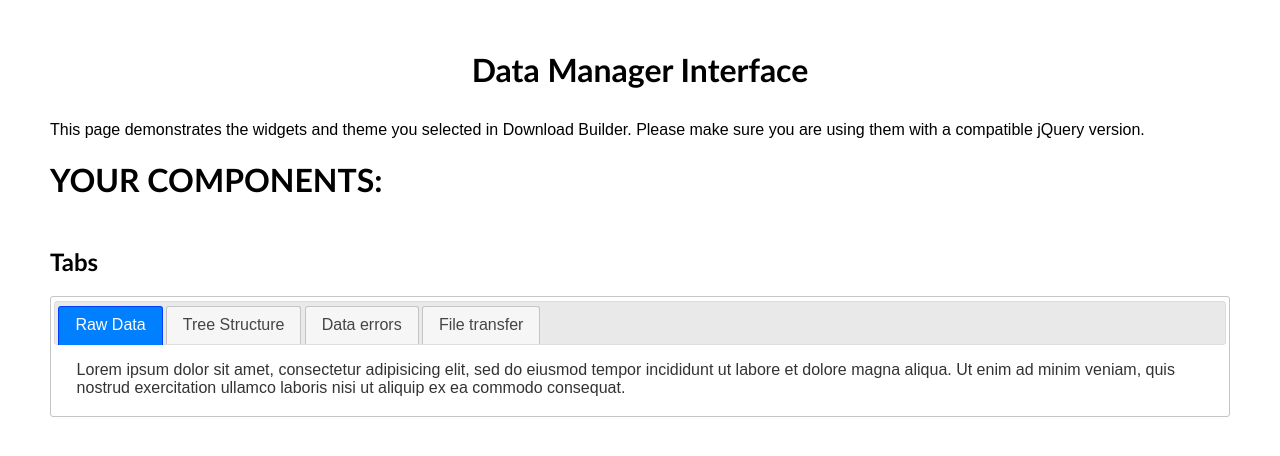
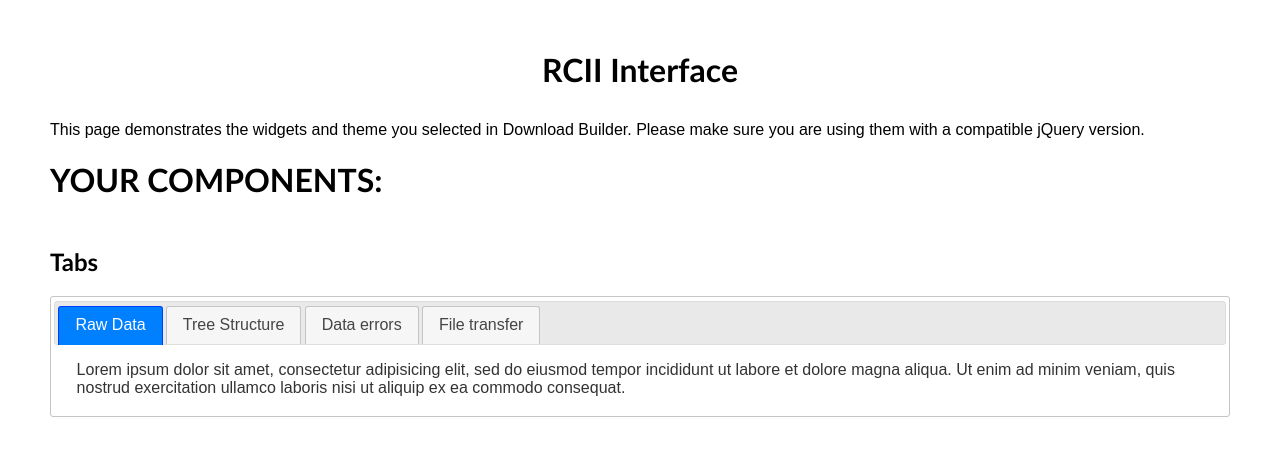
Before and after one commit to ToastyAlmonds/CIS-4980-, a website: page rcii_data_manager/rcii_data_manager/index.html in a window 1280 px wide. Drawn offline with nearby package versions, Linux system fonts and the light colour scheme.

Commit message:
Changed title to RCII Interface

```diff
--- a/rcii_data_manager/rcii_data_manager/index.html
+++ b/rcii_data_manager/rcii_data_manager/index.html
@@ -50,7 +50,7 @@
 </head>
 <body>
 
-<h1><p align="center">Data Manager Interface</p></h1>
+<h1><p align="center">RCII Interface</p></h1>
 
 <div class="ui-widget">
 	<p>This page demonstrates the widgets and theme you selected in Download Builder. Please make sure you are using them with a compatible jQuery version.</p>
```
